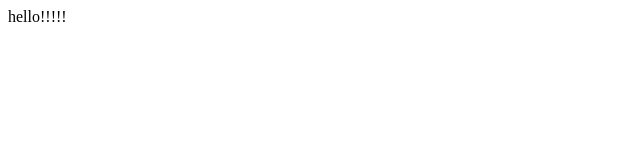
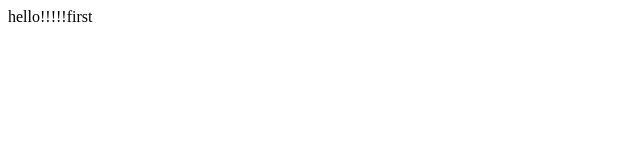
Before and after one commit to Aayushi052121/example, a plain HTML site: page index.html in a window 1280 px wide. Shown: the full height of the page, 0-640 px from the left. Drawn offline with Linux system fonts and the light colour scheme.

```diff
--- a/index.html
+++ b/index.html
@@ -1 +1 @@
-<p> hello!!!!!</p>
+<p> hello!!!!!first</p>
```
